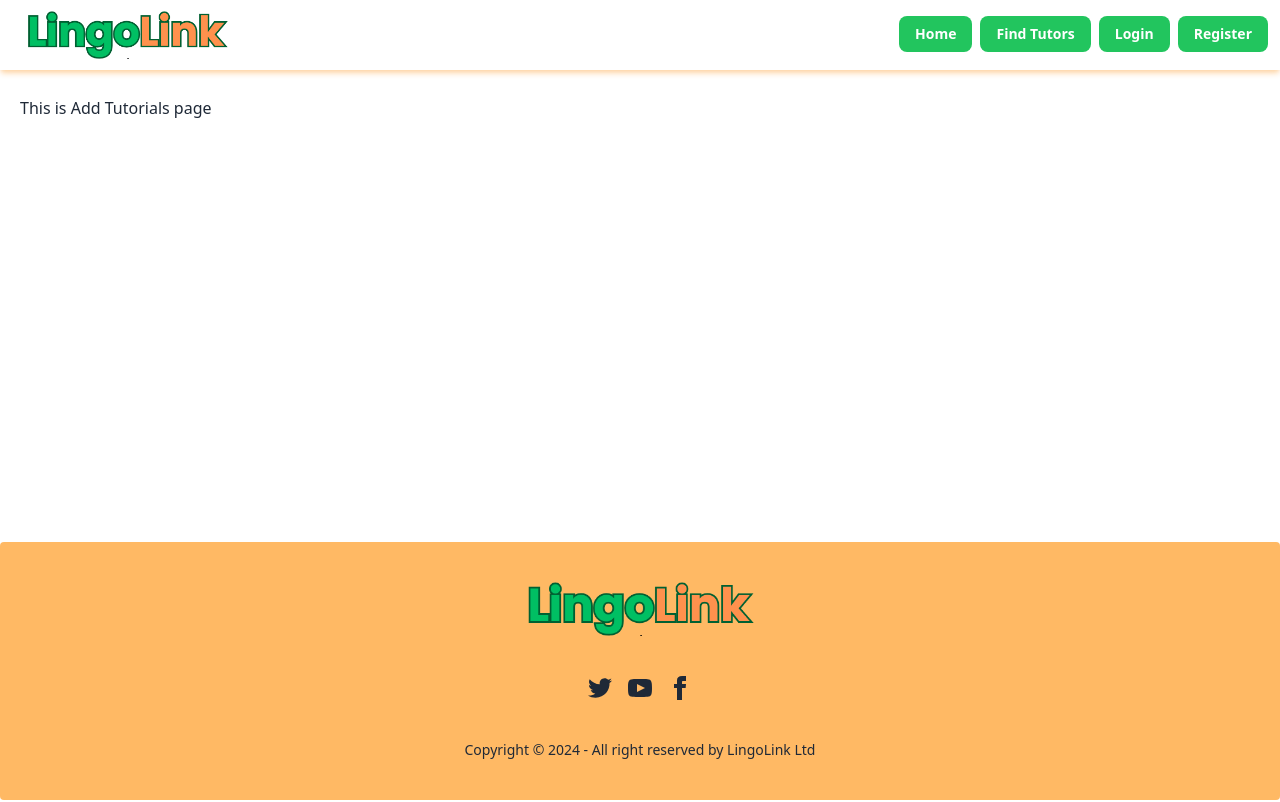
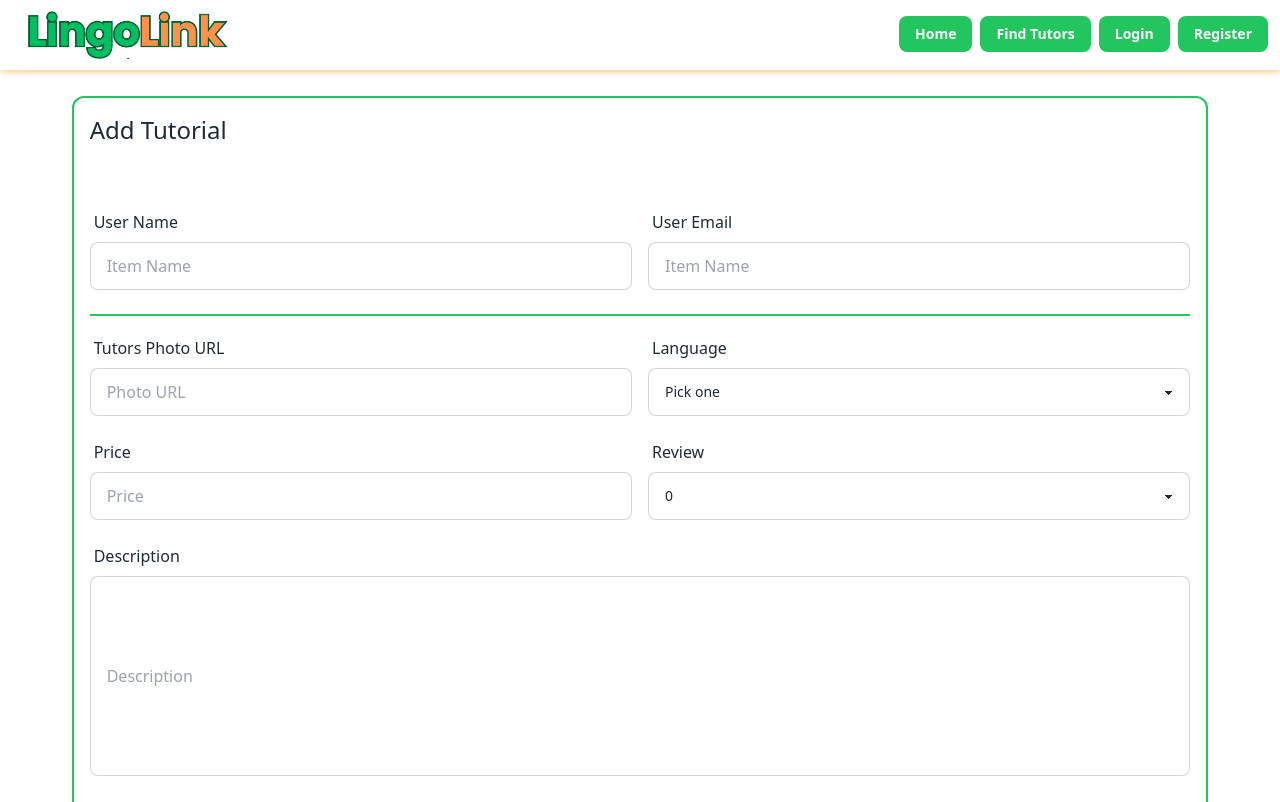
Before and after one commit to FaisalHasanEmon/lingoLink-client-side, a React (Vite) app: page /add-tutorials in a window 1280 px wide. Shown: the top 802 px of the page. Built offline with nearby package versions, Linux system fonts and the light colour scheme; no server answers.

Commit message:
Add Tutorials Form Added

```diff
--- a/src/components/Navbar.jsx
+++ b/src/components/Navbar.jsx
@@ -38,6 +38,14 @@ const Navbar = () => {
               to="/add-tutorials"
             >
               Add Tutorials
+            </NavLink>
+          </li>
+          <li>
+            <NavLink
+              className="text-white   hover:bg-orange-500   bg-green-500 font-bold"
+              to="/my-tutorials"
+            >
+              My Tutorials
             </NavLink>
           </li>
           <li>
--- a/src/pages/tutorials/AddTutorials.jsx
+++ b/src/pages/tutorials/AddTutorials.jsx
@@ -1,8 +1,170 @@
-import React from "react";
-import { useLoaderData } from "react-router-dom";
+import axios from "axios";
+import UseAuth from "../../context/UseAuth";
+import serverDomain from "../../api/serdomain";
+import { useNavigate } from "react-router-dom";
 
 const AddTutorials = () => {
-  return <div>This is Add Tutorials page</div>;
+  const { user, notifyError, notifySuccess } = UseAuth();
+  const navigate = useNavigate();
+  const handleTutorial = (e) => {
+    e.preventDefault();
+    const formData = new FormData(e.target);
+
+    const data = Object.fromEntries(formData.entries());
+    const { price, review, language, ...leftData } = data;
+
+    //Checking if the price is a number or not
+    if (isNaN(price)) {
+      return notifyError("Price Must Be A Number");
+    }
+    if (!review) {
+      return notifyError("You've Forget To Give review");
+    }
+    if (!language) {
+      return notifyError("Language Is Required");
+    }
+    const newTutorial = {
+      price: Number(price),
+      review: Number(review),
+      language,
+      ...leftData,
+    };
+    axios
+      .post(`${serverDomain}/addTutorial`, newTutorial)
+      .then((res) => {
+        if (res.data?.acknowledged) {
+          notifySuccess("You've Successfully Added A Tutorial");
+          navigate("/my-tutorials");
+          data.reset();
+        }
+      })
+      .catch((er) => console.log(er));
+    // console.log({ review, price, ...leftData });
+  };
+  return (
+    <div>
+      <div className="border-2 border-green-500 p-4 rounded-xl w-11/12 mx-auto">
+        <h2 className="text-2xl">Add Tutorial</h2>
+        <div className="mt-14">
+          <form onSubmit={handleTutorial}>
+            <div className="mb-4 grid grid-cols-1 md:grid-cols-2 gap-4">
+              <label className="form-control w-full">
+                <div className="label">
+                  <span className="label-text text-base">User Name</span>
+                </div>
+                <input
+                  type="text"
+                  placeholder="Item Name"
+                  name="name"
+                  className="input input-bordered"
+                  defaultValue={user?.displayName}
+                  readOnly
+                />
+              </label>
+              <label className="form-control w-full">
+                <div className="label">
+                  <span className="label-text text-base">User Email</span>
+                </div>
+                <input
+                  type="text"
+                  placeholder="Item Name"
+                  name="email"
+                  className="input input-bordered "
+                  defaultValue={user?.email}
+                  readOnly
+                />
+              </label>
+            </div>
+            <hr className="mt-6 mb-3 border border-green-500" />
+            <div className="w-full grid grid-cols-1 md:grid-cols-2 gap-4">
+              {/* Row 1 */}
+              <label className="form-control w-full">
+                <div className="label">
+                  <span className="label-text text-base">Tutors Photo URL</span>
+                </div>
+                <input
+                  type="text"
+                  placeholder="Photo URL"
+                  name="image"
+                  className="input input-bordered"
+                  required
+                />
+              </label>
+              <label className="form-control w-full">
+                <div className="label">
+                  <span className="label-text text-base">Language</span>
+                </div>
+                <select className="select select-bordered" name="language">
+                  <option disabled selected>
+                    Pick one
+                  </option>
+                  <option>English</option>
+                  <option>Bangla</option>
+                  <option>Hindi</option>
+                  <option>Chinese</option>
+                  <option>French</option>
+                  <option>Arabic</option>
+                  <option>German</option>
+                  <option>Portuguese</option>
+                  <option>Japanese</option>
+                </select>
+              </label>
+
+              {/* Row 2 */}
+              <label className="form-control w-full">
+                <div className="label">
+                  <span className="label-text text-base">Price</span>
+                </div>
+                <input
+                  type="text"
+                  placeholder="Price"
+                  name="price"
+                  className="input input-bordered"
+                  required
+                />
+              </label>
+              <label className="form-control w-full">
+                <div className="label">
+                  <span className="label-text text-base">Review</span>
+                </div>
+                <select
+                  className="select select-bordered"
+                  name="review"
+                  required
+                >
+                  <option disabled selected>
+                    0
+                  </option>
+                  <option>1</option>
+                  <option>2</option>
+                  <option>3</option>
+                  <option>4</option>
+                  <option>5</option>
+                </select>
+              </label>
+              <label className="form-control w-full md:col-span-2">
+                <div className="label">
+                  <span className="label-text text-base">Description</span>
+                </div>
+                <input
+                  type="text"
+                  placeholder="Description"
+                  name="description"
+                  className="input input-bordered h-[200px]"
+                  required
+                />
+              </label>
+            </div>
+            <input
+              className="btn border-2 w-full text-xl border-orange-500 mt-10 hover:bg-orange-500 hover:text-green-100 font-bold hover:border-green-500"
+              type="submit"
+              value="Add Tutorial"
+            />
+          </form>
+        </div>
+      </div>
+    </div>
+  );
 };
 
 export default AddTutorials;
--- a/src/pages/tutorials/MyTutorials.jsx
+++ b/src/pages/tutorials/MyTutorials.jsx
@@ -1,7 +1,34 @@
-import React from "react";
+import React, { useEffect, useState } from "react";
+import serverDomain from "../../api/serdomain";
+import UseAuth from "../../context/UseAuth";
+import axios from "axios";
+import FindTutorsCards from "../../components/FindTutorsCards";
 
 const MyTutorials = () => {
-  return <div>This is my tutorials page</div>;
+  const { user } = UseAuth();
+  const [myAddedTutorials, setMyAddedTutorials] = useState([]);
+
+  useEffect(() => {
+    axios
+      .get(`${serverDomain}/myTutorials?email=${user?.email}`)
+      .then((res) => setMyAddedTutorials(res.data))
+      .catch((er) => console.log(er));
+  }, []);
+  return (
+    <div>
+      <div className="mt-3 mb-5">
+        <h3 className="text-xl">
+          <span className="font-extrabold">You've Added Total : </span>
+          {myAddedTutorials?.length} Tutorials
+        </h3>
+      </div>
+      <div className="grid gird-cols-1 md:grid-cols-3 gap-12">
+        {myAddedTutorials.map((tutor) => (
+          <FindTutorsCards key={tutor._id} tutor={tutor}></FindTutorsCards>
+        ))}
+      </div>
+    </div>
+  );
 };
 
 export default MyTutorials;
--- a/src/routes/router.jsx
+++ b/src/routes/router.jsx
@@ -9,6 +9,7 @@ import Register from "../pages/auth/Register";
 import Home from "../pages/home/Home";
 import Category from "../pages/home/Category";
 import serverDomain from "../api/serdomain";
+import MyTutorials from "../pages/tutorials/MyTutorials";
 
 const router = createBrowserRouter([
   {
@@ -34,6 +35,10 @@ const router = createBrowserRouter([
         element: <AddTutorials></AddTutorials>,
       },
       {
+        path: "/my-tutorials",
+        element: <MyTutorials></MyTutorials>,
+      },
+      {
         path: "/booked-tutors",
         element: <MyBookedTutors></MyBookedTutors>,
       },
```
